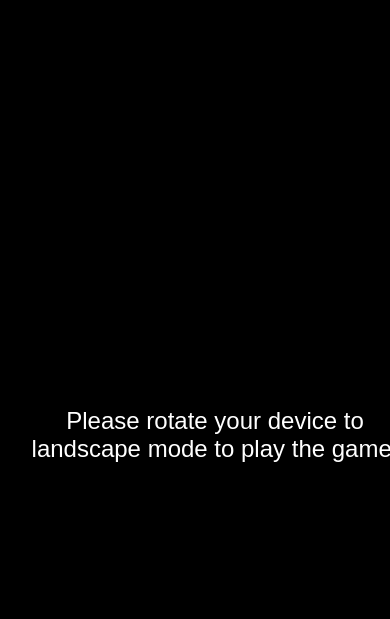
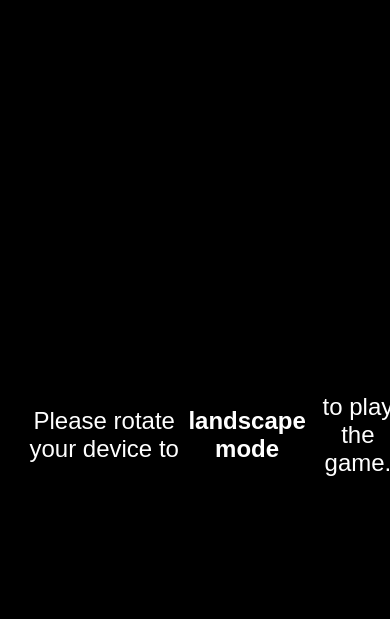
Before and after one commit to Kanzuki-L/WebGL-ClawGame, a plain HTML site: page index.html in a window 390 px wide. Shown: the part 7-626 px from the top of the page. Drawn offline with Linux system fonts and the light colour scheme; no server answers.

Commit message:
Update index.html

```diff
--- a/index.html
+++ b/index.html
@@ -7,6 +7,7 @@
     <link rel="shortcut icon" href="TemplateData/favicon.ico" />
     <link rel="stylesheet" href="TemplateData/style.css" />
     <link rel="manifest" href="manifest.webmanifest" />
+    <meta name="viewport" content="width=device-width, height=device-height, initial-scale=1.0, user-scalable=no, maximum-scale=1.0, shrink-to-fit=yes">
     <style>
       html, body {
         margin: 0;
@@ -64,6 +65,10 @@
         z-index: 100;
         padding: 20px;
       }
+
+      #orientation-blocker.active {
+        display: flex;
+      }
     </style>
   </head>
   <body>
@@ -79,7 +84,7 @@
     </div>
 
     <div id="orientation-blocker">
-      Please rotate your device to landscape mode to play the game.
+      Please rotate your device to <strong>landscape mode</strong> to play the game.
     </div>
 
     <script>
@@ -128,12 +133,13 @@
 
       function checkOrientation() {
         const isPortrait = window.innerHeight > window.innerWidth;
-        orientationBlocker.style.display = isPortrait ? "flex" : "none";
+        orientationBlocker.classList.toggle("active", isPortrait);
+        container.style.display = isPortrait ? "none" : "flex";
       }
 
       window.addEventListener("orientationchange", checkOrientation);
       window.addEventListener("resize", checkOrientation);
-      checkOrientation(); // Initial check
+      checkOrientation();
 
       loadingBar.style.display = "block";
 
```
